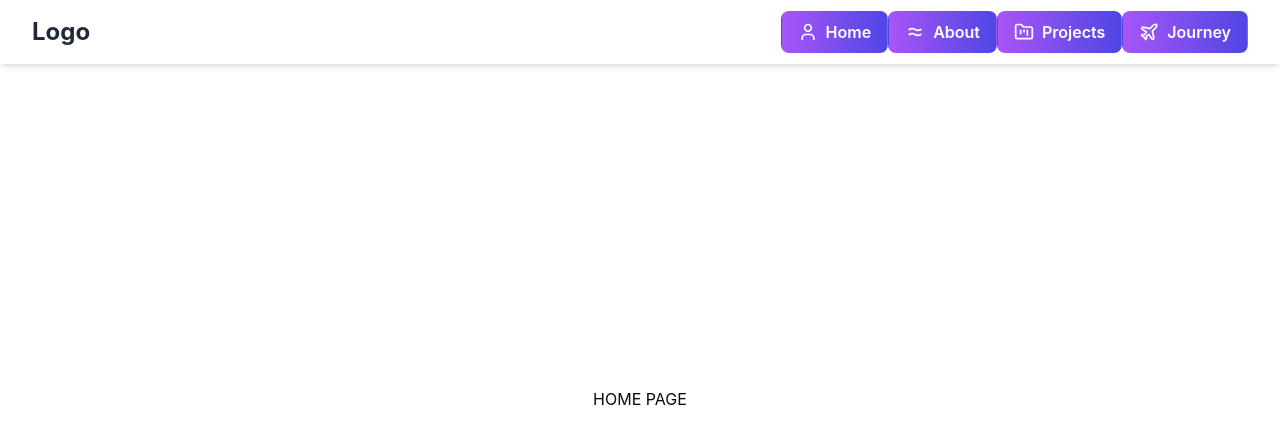
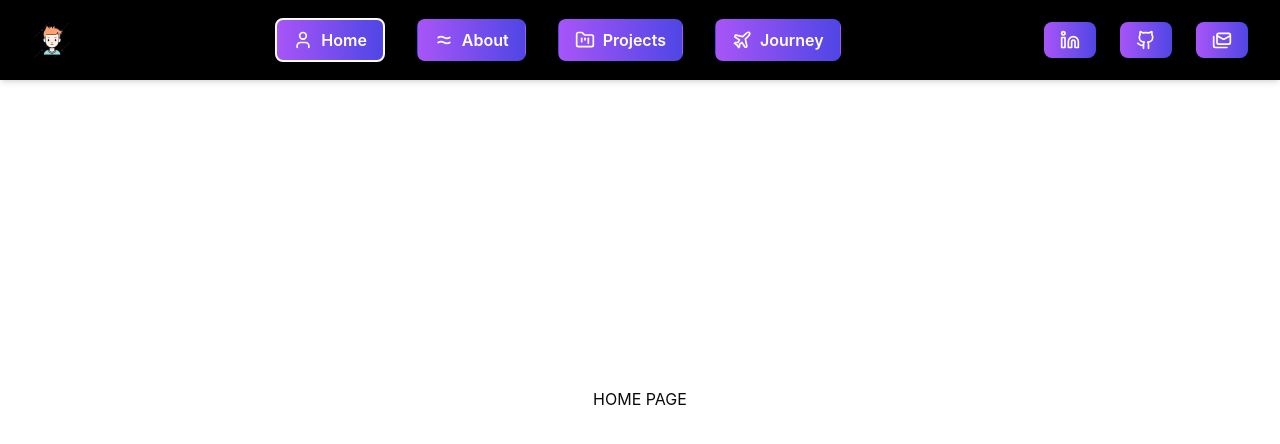
Before and after one commit to Dan-Swarts/Base-Projects, a React (Vite) app: page / in a window 1280 px wide. Shown: the top 444 px of the page. Built offline with nearby package versions, Linux system fonts and the light colour scheme.

Commit message:
finished navbar component structure, working on styling it

```diff
--- a/src/components/Navbar.tsx
+++ b/src/components/Navbar.tsx
@@ -1,34 +1,54 @@
 "use client";
 
 import NavButton, { NavButtonProps } from "./buttons/NavButton";
-import { User, EqualApproximately, FolderKanban, Plane } from "lucide-react";
+import ContactButton, { ContactButtonProps } from "./buttons/ContactButton";
+import ProfilePicture from "./ui/ProfilePicture";
+import {
+  User,
+  EqualApproximately,
+  FolderKanban,
+  Plane,
+  Linkedin,
+  Github,
+  Mails,
+} from "lucide-react";
 import { useState } from "react";
 import { Link } from "react-router-dom";
 
 const navItems: NavButtonProps[] = [
   { name: "Home", href: "/", Icon: User },
-  { name: "About", href: "About", Icon: EqualApproximately },
-  { name: "Projects", href: "Projects", Icon: FolderKanban },
-  { name: "Journey", href: "Journey", Icon: Plane },
+  { name: "About", href: "/About", Icon: EqualApproximately },
+  { name: "Projects", href: "/Projects", Icon: FolderKanban },
+  { name: "Journey", href: "/Journey", Icon: Plane },
+];
+
+const contactItems: ContactButtonProps[] = [
+  { href: "https://www.linkedin.com/in/daniel-swarts/", Icon: Linkedin },
+  { href: "https://github.com/Dan-Swarts", Icon: Github },
+  { href: "danstraws@gmail.com", Icon: Mails },
 ];
 
 export function Navbar() {
   return (
-    <nav className="bg-white shadow-md fixed top-0 left-0 w-full">
+    <nav className="bg-black text-white shadow-md fixed top-0 left-0 w-full">
       <div className="max-w-7xl mx-auto px-4 sm:px-6 lg:px-8">
-        <div className="flex justify-between h-16">
-          <div id="logo" className="flex items-center">
-            <Link to="/" className="flex-shrink-0 flex items-center">
-              <span className="text-2xl font-bold text-gray-800">Logo</span>
-            </Link>
+        <div className="flex justify-between items-center h-20">
+          <div id="profile-headshot" className="flex-shrink-0">
+            <ProfilePicture />
           </div>
 
           <div
-            id="nav items"
-            className="hidden sm:ml-6 sm:flex sm:items-center"
+            id="nav-items"
+            className="hidden sm:flex sm:items-center sm:space-x-8"
           >
             {navItems.map((item: NavButtonProps) => (
               <NavButton key={item.href} {...item} />
+            ))}
+          </div>
+
+          <div id="contact" className="flex items-center space-x-6">
+            {contactItems.map((item: ContactButtonProps) => (
+              <ContactButton key={item.href} {...item} />
             ))}
           </div>
         </div>
--- /dev/null
+++ b/src/components/buttons/ContactButton.tsx
@@ -0,0 +1,27 @@
+"use client";
+
+import { ElementType } from "react";
+
+export interface ContactButtonProps {
+  href: string;
+  Icon: ElementType;
+}
+
+export default function ContactButton({ href, Icon }: ContactButtonProps) {
+  return (
+    <a
+      href={href}
+      target="_blank"
+      rel="noopener noreferrer"
+      className="
+        relative overflow-hidden group
+        bg-gradient-to-r from-purple-500 to-indigo-600
+        text-white font-semibold py-2 px-4 rounded-lg
+        transition-all duration-300 ease-in-out
+        transform hover:scale-105 hover:shadow-lg hover:border-2"
+      aria-label="Email"
+    >
+      <Icon className="w-5 h-5" />
+    </a>
+  );
+}
--- a/src/components/buttons/NavButton.tsx
+++ b/src/components/buttons/NavButton.tsx
@@ -1,17 +1,19 @@
 "use client";
 
-import { useEffect, useState } from "react";
+import { useEffect, useLayoutEffect, useState } from "react";
 import { Link } from "react-router-dom";
 import { ElementType } from "react";
+import { useLocation } from "react-router-dom";
 
 export interface NavButtonProps {
   name: string;
   href: string;
-  Icon: ElementType; // Add this line for the icon prop
+  Icon: ElementType;
 }
 
 export default function NavButton({ name, href, Icon }: NavButtonProps) {
-  const [isClicked, setIsClicked] = useState(false);
+  const location = useLocation();
+  const isActive = location.pathname === href;
 
   return (
     <Link to={href}>
@@ -22,12 +24,8 @@ export default function NavButton({ name, href, Icon }: NavButtonProps) {
         text-white font-semibold py-2 px-4 rounded-lg
         transition-all duration-300 ease-in-out
         transform hover:scale-105 hover:shadow-lg
-        ${isClicked ? "animate-pulse" : ""}
+        ${isActive ? "border-2 border-white" : ""}
       `}
-        onClick={() => {
-          setIsClicked(true);
-          setTimeout(() => setIsClicked(false), 300);
-        }}
       >
         <span className="flex items-center justify-center space-x-2">
           <Icon className="w-5 h-5" />
--- /dev/null
+++ b/src/components/ui/ProfilePicture.tsx
@@ -0,0 +1,11 @@
+"use client";
+
+import { Link } from "react-router-dom";
+
+export default function ProfilePicture() {
+  return (
+    <Link to="/" className="flex-shrink-0 flex items-center">
+      <img src="../../public/favicon.png" alt="Logo" className="h-10 w-auto" />
+    </Link>
+  );
+}
```
